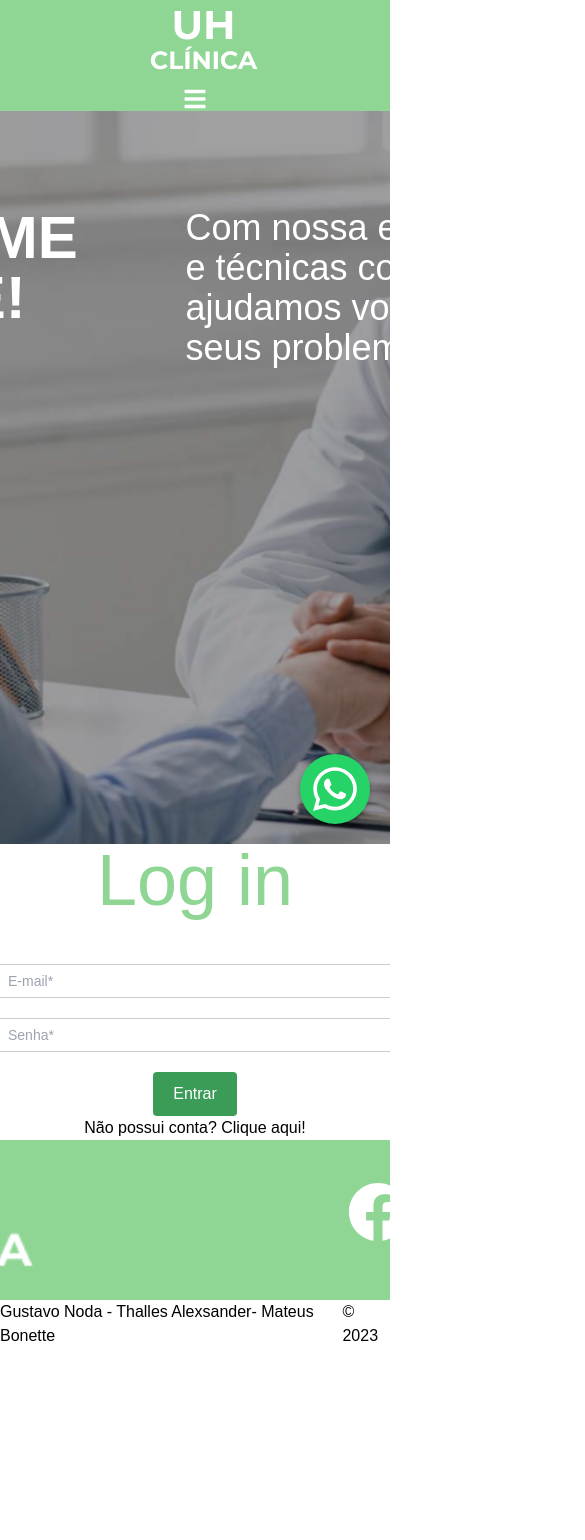
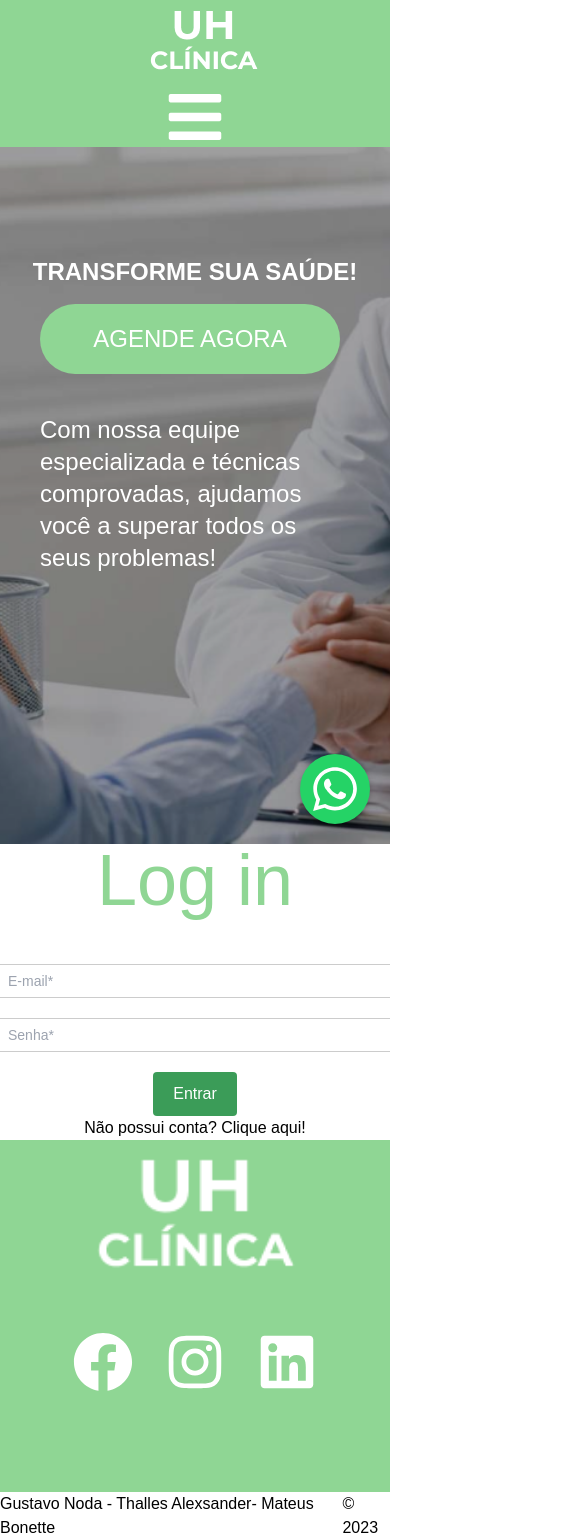
Before and after one commit to mateus-bonette00/ProjetoWeb_ClinicaMedica, a React (Create React App) app: page /login in a window 390 px wide. Shown: the whole page, 585 px wide, since content can reach past the window. Before the commit the page ends 1348 px from the top, so only its background shows below. Built offline with nearby package versions, Linux system fonts and the light colour scheme.

Commit message:
editando responsividade

```diff
--- a/src/components/Carousel.jsx
+++ b/src/components/Carousel.jsx
@@ -16,7 +16,7 @@ const Carousel = ({ cards }) => {
   return (
     <div className="bg-greeny">
       <div>
-        <h1 className="mt-8 flex justify-center items-center text-white text-7xl pt-10">NOSSOS MÉDICOS</h1>
+        <h1 className="mt-8 flex justify-center items-center text-white text-7xl pt-10 min-[200px]:text-4xl">NOSSOS MÉDICOS</h1>
       </div>
       <div className="flex flex-row justify-center items-center bg-greeny w-screen h-[500px]">
         <button
--- a/src/components/LocalMap.jsx
+++ b/src/components/LocalMap.jsx
@@ -15,8 +15,8 @@ function LocalMap() {
 
   return (
     //chave da api para usar no mapa
-    <div className="flex flex-col ml-44 justify-center">
-      <h1 className="text-greeny text-3xl mb-3 mt-6">LOCALIZAÇÃO</h1>
+    <div className="flex flex-col justify-center ml-20">
+      <h1 className="text-greeny text-3xl mb-3 mt-6 ">LOCALIZAÇÃO</h1>
       <div className="z-0 mb-10">
         <LoadScript googleMapsApiKey="AIzaSyA5OfhakTgvAVPdnmy7L8umVe3mHvhBBwM">
           <GoogleMap
--- a/src/components/MainPage.jsx
+++ b/src/components/MainPage.jsx
@@ -2,21 +2,21 @@ import React from "react";
 
 function MainPage() {
   return (
-    <section className="bg-imagemHome flex flex-row w-screen h-screen justify-center">
-      <div className="mt-52 ml-26">
-        <h1 className="text-white font-bold text-6xl w-[531px]">
+    <section className="bg-imagemHome flex flex-col w-screen h-screen lg:flex-row">
+      <div className="flex flex-col justify-center mt-64 lg:mt-0 lg:ml-32">
+        <h1 className="text-white font-bold text-2xl text-center lg:text-7xl lg:w-[550px] lg:text-left lg:mb-12 lg:mt-10">
           TRANSFORME SUA SAÚDE!
         </h1>
         <a href="https://api.whatsapp.com/send?phone=5535998183459">
-          <button className="bg-greeny w-[300px] h-[70px] rounded-full mt-4 hover:bg-black text-white text-2xl">
+          <button className="bg-greeny w-[300px] h-[70px] rounded-full mt-4 hover:bg-black text-white text-2xl ml-10 lg:ml-0 lg:mt-0">
             AGENDE AGORA
           </button>
         </a>
       </div>
       <div>
-        <h2 className="text-white w-[550px] text-4xl mt-52">
+        <h2 className="text-white w-[300px] text-2xl mt-10 text-left ml-10 lg:mt-52 lg:text-4xl lg:w-[450px] lg:ml-36">
           Com nossa equipe especializada e técnicas comprovadas,
-          ajudamos você superar todos os seus problemas!
+          ajudamos você a superar todos os seus problemas!
         </h2>
       </div>
     </section>
--- a/src/components/SobreNosSection.jsx
+++ b/src/components/SobreNosSection.jsx
@@ -12,7 +12,7 @@ function SobreNosSection() {
   return (
     <section className="flex flex-col text-justify justify-center items-center w-screen mt-12 mb-12">
       <h1 className="text-greeny text-7xl mb-12">Sobre Nós</h1>
-      <p className="w-[1000px] mb-8 first-letter:text-5xl first-letter:text-greeny">
+      <p className="mb-8 first-letter:text-5xl first-letter:text-greeny w-[350px]">
         {" "}
         Lorem ipsum dolor sit amet, consectetur adipiscing elit.
         Vestibulum vel auctor nisi. Phasellus tempor maximus eleifend.
@@ -27,7 +27,7 @@ function SobreNosSection() {
         arcu id porttitor. Fusce sed nulla ligula. Nunc quis accumsan
         ante.
       </p>
-      <p className="w-[1000px]">
+      <p className="min-[200px]:w-[350px]">
         Vivamus lacinia aliquam tempor. Pellentesque viverra, sem quis
         laoreet vehicula, nibh sem iaculis lectus, efficitur venenatis
         felis sapien nec ante. Etiam sem nibh, consectetur sit amet
--- a/src/components/containers/Footer.js
+++ b/src/components/containers/Footer.js
@@ -2,15 +2,14 @@ import {FaFacebook, FaInstagram, FaLinkedin} from 'react-icons/fa'
 import { Link } from "react-router-dom"
 
 import logo from './logo_navbar.png'
-import styles from './Footer.module.css'
 
 function Footer(){
     return(
 
-        <footer className='bg-greeny h-[200px]'>
-            <div className='flex justify-center items-center align-middle'>
+        <footer className='bg-greeny lg:h-[200px] min-[200px]:h-[400px]'>
+            <div className='flex justify-center items-center align-middle min-[200px]:flex-col lg:flex-row lg:space-x-[600px]'>
                 <Link to='/'>
-                    <img className='h-36 mr-[550px]' src={logo} alt='logo' />
+                    <img className='h-36 mr-[550px] min-[200px]:mr-0 min-[200px]:mb-12' src={logo} alt='logo' />
                 </Link>
             <ul className='flex text-6xl space-x-8 text-white'>
                 <li>
@@ -24,7 +23,7 @@ function Footer(){
                 </li>
             </ul>
             </div>
-            <p className='flex justify-center items-center bg-white h-12 mt-4'>
+            <p className='flex justify-center items-center bg-white lg:h-12 lg:mt-4 mt-4 min-[200px]:mt-[100px]'>
                 <span>Gustavo Noda - Thalles Alexsander- Mateus Bonette</span> &copy; 2023
             </p>
         </footer>
--- a/src/components/containers/Navbar.js
+++ b/src/components/containers/Navbar.js
@@ -44,7 +44,7 @@ function Navbar() {
             <img className="ml-4" src={logo} alt="logo" />
           </Link>
           {showMenu && (
-            <ul className="mt-2 bg-greeny text-white text-xl md:text-2xl rounded-lg p-4">
+            <ul className="mt-2 bg-greeny text-white text-xl md:text-2xl rounded-lg p-4 min-[200px]:text-2xl">
               <li>
                 <Link to="/">INÍCIO</Link>
               </li>
@@ -64,9 +64,9 @@ function Navbar() {
           )}
           <div className="relative mt-2">
             {showMenu ? (
-              <FaTimes className="text-white text-2xl md:text-3xl cursor-pointer" onClick={toggleMenu} />
+              <FaTimes className="text-white text-2xl md:text-3xl cursor-pointer min-[200px]:text-4xl min-[200px]:mb-10" onClick={toggleMenu} />
             ) : (
-              <FaBars className="text-white text-2xl md:text-3xl cursor-pointer" onClick={toggleMenu} />
+              <FaBars className="text-white text-2xl md:text-3xl cursor-pointer min-[200px]:text-6xl" onClick={toggleMenu} />
             )}
           </div>
         </div>
```
